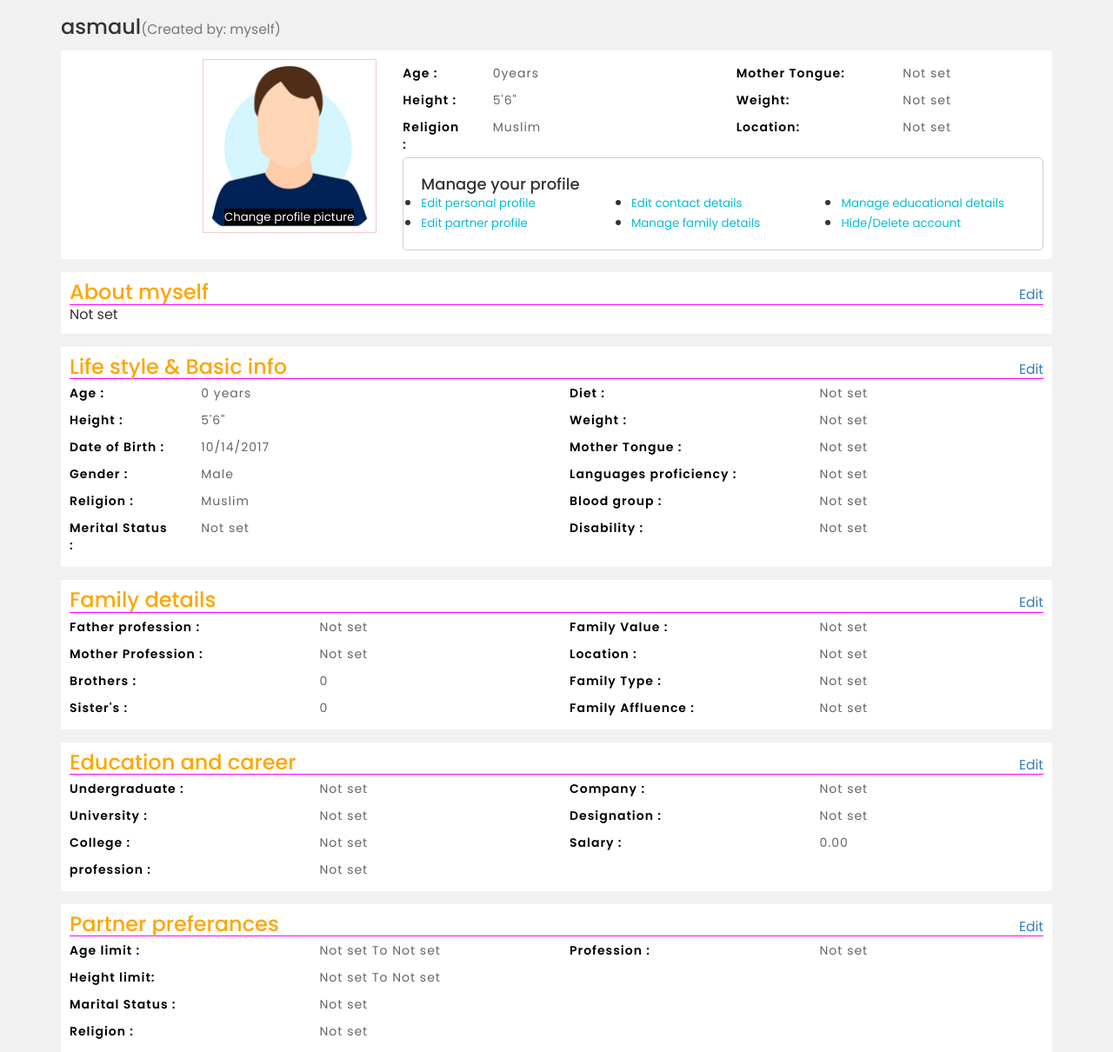
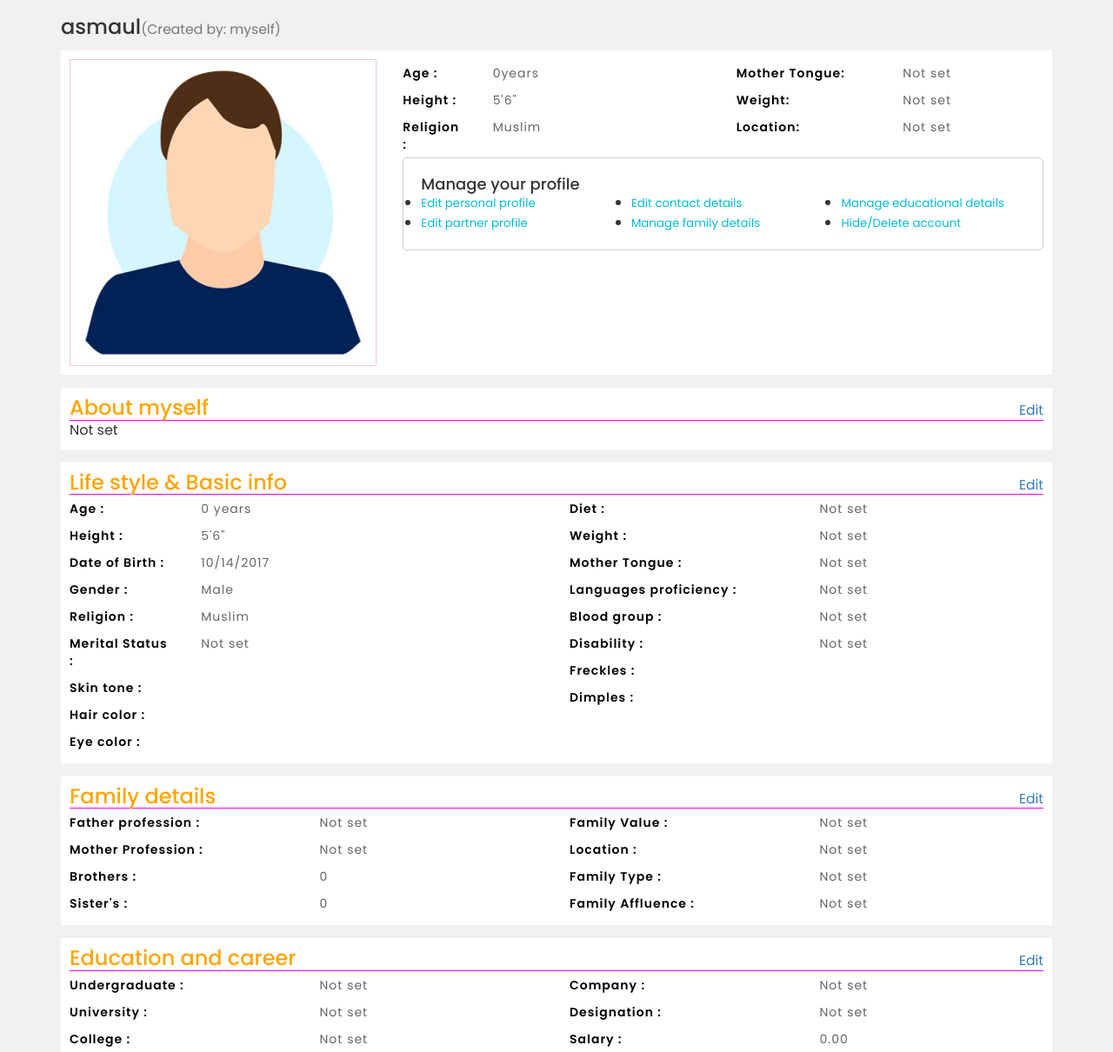
Before and after one commit to naeem008/Online-matrimonial, a PHP site: page /profile.php in a window 1280 px wide. Shown: the part 70-1280 px from the top of the page at 87% size. Run offline with PHP 8.4, Linux system fonts and the light colour scheme; a user stored in the database is signed in; data comes from the database, SQL or seed files in the repository; data that the repository does not hold is empty.

Commit message:
add freckle,dimple,hair color,eye color,skin tone

```diff
--- a/naeem1/profile.php
+++ b/naeem1/profile.php
@@ -49,15 +49,33 @@
 	margin-bottom: 15px;
 
 }
-span.chng_pr a{
+span.chng_pr a {
     position: relative;
-    left: 178px;
-    top: 170px;
+    width: 92%;
+    text-align: center;
+    top: 93%;
     color: white;
     background: black;
+
+    opacity: .5;
+    z-index: 500;
+    font-size: large;
 }
 img.profile-picture{
 	position: relative;
+}
+ul.dropdown-menu ul li a {
+    background: white!important;
+    color: black!important;
+}
+.chng_pr{
+	display: none;
+}
+.profile_area:hover .chng_pr{
+	display: block;
+}
+span.chng_pr a:hover {
+    opacity: 0.78;
 }
 </style>
 <div class="page-wrapper">
@@ -69,9 +87,9 @@
 		<h3 id="heading_band"><?php echo $_SESSION['name']; ?><small>(Created by: <?php echo $row['creator']; ?>)</small></h3>
 		<div class="shortinfo">
 			<div class="row">
-				<div class="col-md-4">
-					<img src="images/<?php echo($row['image']); ?>" alt="" height="200" class="pull pull-right" class="profile-picture">
-					<span class="chng_pr"><a href="settings.php">Change profile picture</a></span>
+				<div class="col-md-4 profile_area">
+					<img src="<?php echo($row['image']); ?>" alt="" height="auto" width="100%" class="pull pull-right" class="profile-picture">
+					<span class="chng_pr"><a href="settings.php" style="position: absolute;">Change profile picture</a></span>
 				</div>
 				<div class="col-md-8">
 					<div class="row">
@@ -99,9 +117,6 @@
 								</div>
 								<div class="clearfix"> </div>
 							</div>
-
-
-
 
 						</div>
 						<div class="col-md-6">
@@ -135,19 +150,19 @@
 						<div class="col-md-4">
 							<ul>
 								<li><a href="editprofile.php?update=basic">Edit personal profile</a></li>
-								<li><a href="">Edit partner profile</a></li>
+								<li><a href="editprofile.php?update=partner">Edit partner profile</a></li>
 							</ul>
 						</div>
 						<div class="col-md-4">
 							<ul>
-								<li><a href="">Edit contact details</a></li>
-								<li><a href="">Manage family details</a></li>
+								<li><a href="editprofile.php?update=contact">Edit contact details</a></li>
+								<li><a href="editprofile.php?update=family">Manage family details</a></li>
 							</ul>
 						</div>
 
 						<div class="col-md-4">
 							<ul>
-								<li><a href="">Manage educational details</a></li>
+								<li><a href="editprofile.php?update=education">Manage educational details</a></li>
 								<li><a href="">Hide/Delete account</a></li>
 							</ul>
 						</div>
@@ -212,6 +227,30 @@
 					</div>
 					<div class="clearfix"> </div>
 				</div>
+
+				<div class="form_but1">
+					<label class="col-sm-3 control-label1">Skin tone : </label>
+					<div class="col-sm-9 w3_details">
+						<?php echo $row['skintone']; ?>
+					</div>
+					<div class="clearfix"> </div>
+				</div>
+
+				<div class="form_but1">
+					<label class="col-sm-3 control-label1">Hair color : </label>
+					<div class="col-sm-9 w3_details">
+						<?php echo $row['haircolor']; ?>
+					</div>
+					<div class="clearfix"> </div>
+				</div>
+
+				<div class="form_but1">
+					<label class="col-sm-3 control-label1">Eye color : </label>
+					<div class="col-sm-9 w3_details">
+						<?php echo $row['eyecolor']; ?>
+					</div>
+					<div class="clearfix"> </div>
+				</div>
 			</div>
 			<div class="col-md-6">
 				<div class="form_but1">
@@ -258,6 +297,22 @@
 					<label class="col-sm-6 control-label1">Disability : </label>
 					<div class="col-sm-6 w3_details">
 						<?php echo $row['disability']; ?>
+					</div>
+					<div class="clearfix"> </div>
+				</div>
+
+				<div class="form_but1">
+					<label class="col-sm-6 control-label1">Freckles : </label>
+					<div class="col-sm-6 w3_details">
+						<?php echo $row['freckles']; ?>
+					</div>
+					<div class="clearfix"> </div>
+				</div>
+
+				<div class="form_but1">
+					<label class="col col-sm-6 col-6 control-label1">Dimples : </label>
+					<div class="col col-sm-6 col-6 w3_details">
+						<?php echo $row['dimple']; ?>
 					</div>
 					<div class="clearfix"> </div>
 				</div>
```
Also changed, not shown: naeem1/editprofile.php (+61 -21 lines), database/naeem.sql (renamed from database/naeem1.sql).
